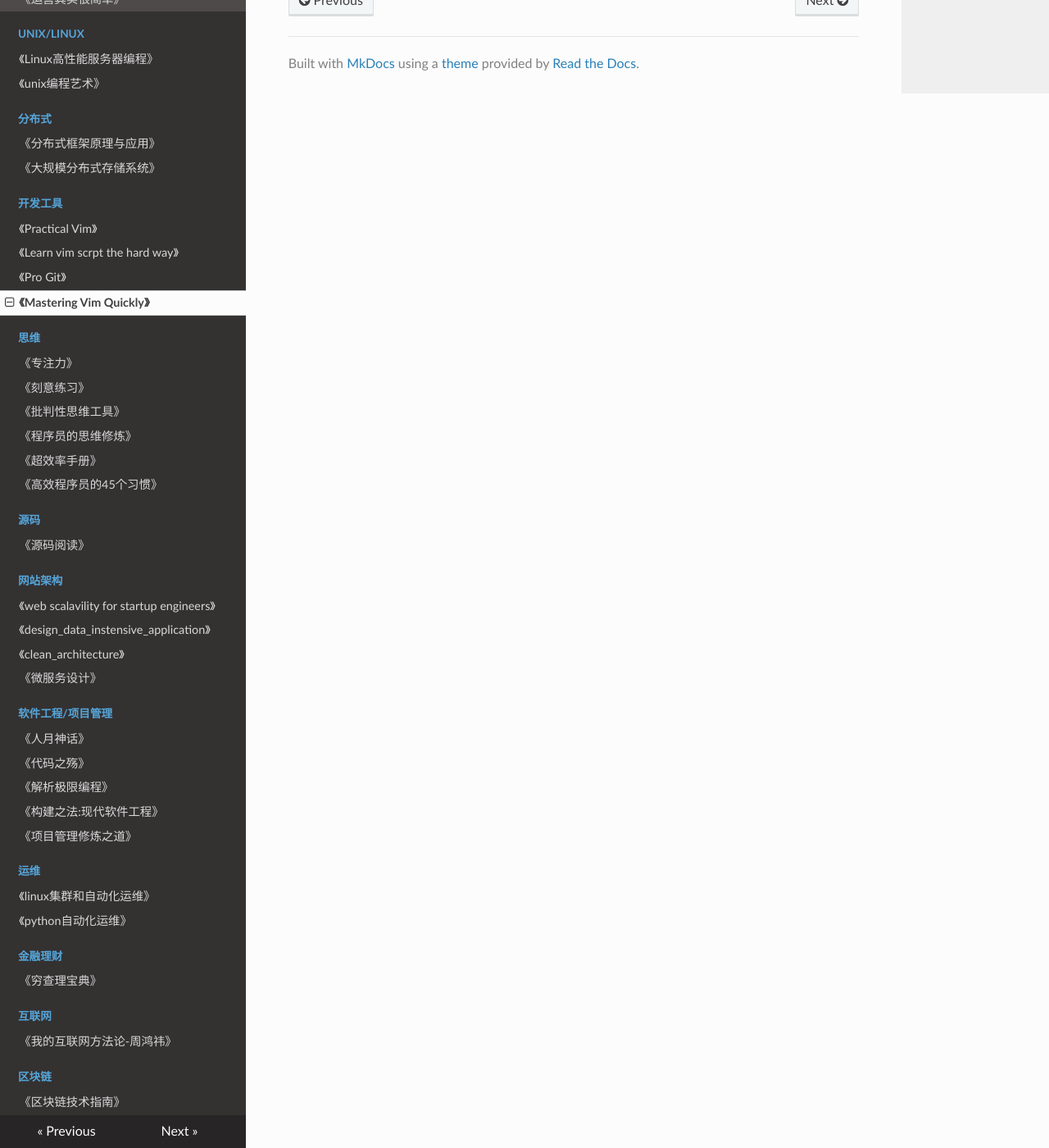
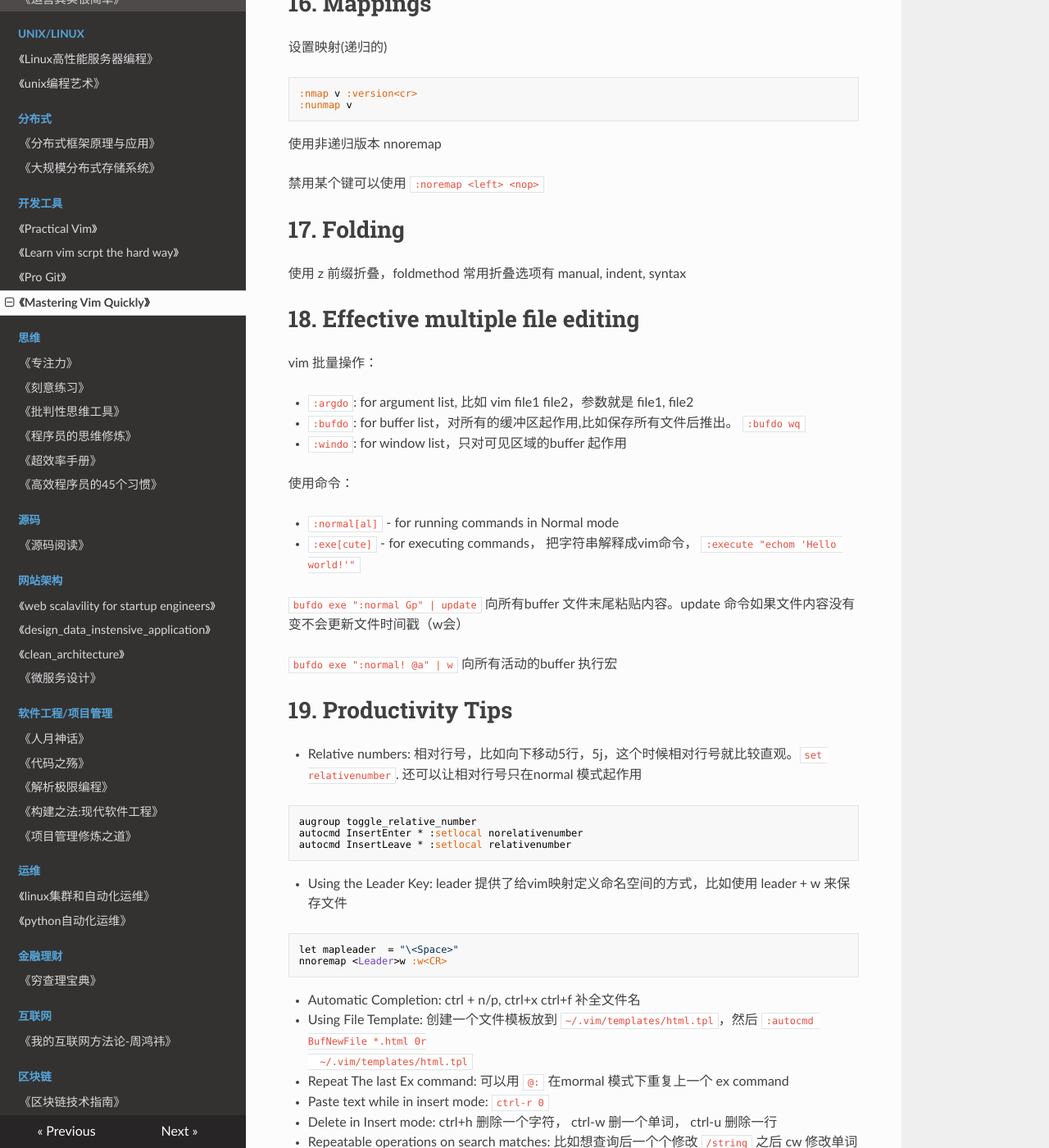
Before and after one commit to PegasusWang/booknotes, an MkDocs documentation site: the page built from docs/开发工具/mastering_vim_quickly.md, in a window 1280 px wide and 1400 px high, scrolled down 1457 px. Shown: the whole window at 82% size. Built offline with MkDocs 1.6.1, drawn with Linux system fonts in a browser that asks for light colours; nearby versions of some CDN libraries; old or Windows-style settings are respelled for this version of MkDocs; some of the changed text lies outside the part shown.

Commit message:
complete Mastering vim Quickly

````diff
--- a/docs/开发工具/mastering_vim_quickly.md
+++ b/docs/开发工具/mastering_vim_quickly.md
@@ -48,3 +48,133 @@ Session: 用来保存 vim 会话。 `:mksession ~/mysession.vim`，可以 `vim -
 # 15. The power of Visual modes
 
 块选配合命令模式。比如 块选多行之后执行 `:normal A;` 可以给选中行都加上分号，或者执行 dot 重复。
+
+# 16. Mappings
+
+设置映射(递归的)
+
+```
+:nmap v :version<cr>
+:nunmap v
+```
+使用非递归版本 nnoremap
+
+禁用某个键可以使用 `:noremap <left> <nop>`
+
+# 17. Folding
+
+使用 z 前缀折叠，foldmethod 常用折叠选项有 manual, indent, syntax
+
+# 18. Effective multiple file editing
+
+vim 批量操作：
+
+- `:argdo`: for argument list, 比如 vim file1 file2，参数就是 file1, file2
+- `:bufdo`: for buffer list，对所有的缓冲区起作用,比如保存所有文件后推出。 `:bufdo wq`
+- `:windo`: for window list，只对可见区域的buffer 起作用
+
+使用命令：
+
+- `:normal[al]` - for running commands in Normal mode
+- `:exe[cute]` - for executing commands， 把字符串解释成vim命令， `:execute "echom 'Hello world!'"`
+
+`bufdo exe ":normal Gp" | update` 向所有buffer 文件末尾粘贴内容。update 命令如果文件内容没有变不会更新文件时间戳（w会）
+
+`bufdo exe ":normal! @a" | w`  向所有活动的buffer 执行宏
+
+# 19. Productivity Tips
+
+- Relative numbers: 相对行号，比如向下移动5行，5j，这个时候相对行号就比较直观。`set relativenumber`. 还可以让相对行号只在normal 模式起作用
+
+```
+augroup toggle_relative_number
+autocmd InsertEnter * :setlocal norelativenumber
+autocmd InsertLeave * :setlocal relativenumber
+```
+
+- Using the Leader Key: leader 提供了给vim映射定义命名空间的方式，比如使用 leader + w 来保存文件
+
+```
+let mapleader  = "\<Space>"
+nnoremap <Leader>w :w<CR>
+```
+
+- Automatic Completion:  ctrl + n/p, ctrl+x ctrl+f 补全文件名
+
+- Using File Template: 创建一个文件模板放到 `~/.vim/templates/html.tpl`，然后 `:autocmd BufNewFile *.html 0r
+  ~/.vim/templates/html.tpl`
+
+- Repeat The last Ex command: 可以用 `@:` 在mormal 模式下重复上一个 ex command
+
+- Paste text while in insert mode: `ctrl-r 0`
+
+- Delete in Insert mode: ctrl+h 删除一个字符， ctrl-w 删一个单词， ctrl-u 删除一行
+
+- Repeatable operations on search matches: 比如想查询后一个个修改 `/string` 之后 cw 修改单词然后n找到下一个用 `.`
+  重复命令。可以使用 cgn 替代， c 执行修改，gn 向前找到下一个匹配并块选中。
+
+- Copy lines without cursor movement: `:20,25co10` 把 20-25行copy到 10 行下
+
+- Move lines without cursor movement:  `:6m28` 第6行移到第28行，然后用 `''` 移动回去之前的指针位置
+
+- Delete lines without cursor movement: `5,10d`
+
+- Generating numbered lists: 生成序列 `:put =range(1,10)` ，甚至 ip 序列 `:for i in range(1,100) | put ='192.168.0.'.i | endfor`
+
+- Increasing or descreasing numbers: ctrl-a/x 可以递增或者递减数字
+批量递增数字：
+
+```
+a[0] = 1
+a[0] = 2
+a[0] = 3
+a[0] = 4
+```
+
+变成
+
+```
+a[1] = 1
+a[2] = 2
+a[3] = 3
+a[4] = 4
+```
+
+使用 ctrl-v 块选中所有的 0，然后执行 `g ctrl+a` 完美解决。
+
+- Clear highlighted searches: `nmap <silent> ,/ :nohlsearch<CR>`
+
+- Execute multiple commands at once: `%s/Atom/Vim/c | %s/bad/good/c`
+
+- External program intergration: `%!<command>`
+
+- Auto remove trailing whitespace: 笔者用了一个 StripWhitespace 插件来解决的
+```
+match ErrorMsg '\s\s+$'
+autocmd BufWritePre * :%s/\s\+$//e
+```
+
+- Navigation through cursor history:
+    - Jumplist : 存储光标跳转的每个位置。ctrl-o ctrl-i 分别是向之前（backwards） 和之后(forwards) 跳转
+    - Changelist: 存储每个修改的可被 revert 的位置(with undo)。使用 g; 和 g, 向之前(backwards) 和之后(forwards) 跳转
+
+- Invert selection: 使用 `:v` 命令
+
+```
+:g/127.0.0.1/d    删除包含 127.0.0.1 的行
+:v/127.0.0.1/d    删除不包含 127.0.0.1 的行
+```
+
+- Quickly switching buffers: vim 有个快捷键切换最后一个编辑的buffer。 ctrl-^ ,不是很方便。
+```
+" Jump back to last edited buffer
+nnoremap <C-[> <C-^>
+inoremap <C-[> <esc><C-^>
+```
+
+# 20. Plugins
+
+使用插件管理器，书中推荐的是 Vundle，不过使用 dein 或者 vim-plug
+支持并发管理，速度要快很多。安装过程看下github文档就好
+
+https://vimawesome.com
````
